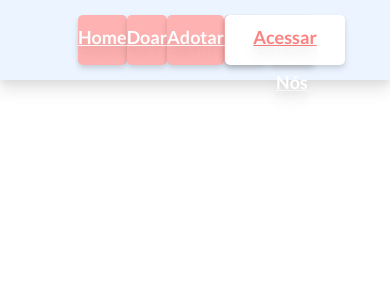
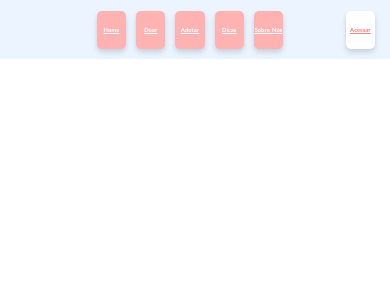
Before and after one commit to AdotPet/AdotpetsNuxt, a Nuxt app: page / in a window 390 px wide. Shown: the top 300 px of the page. Built offline with nearby package versions, Linux system fonts and the light colour scheme.

Commit message:
style(component navbar): make navbar more responsive
changed the CSS to make NavBar more responsive to monitors with low resolution

```diff
--- a/components/Navbar.vue
+++ b/components/Navbar.vue
@@ -6,9 +6,7 @@
       <NavbarButton text="Adotar" />
       <NavbarButton text="Dicas" />
       <NavbarButton text="Sobre Nós" />
-    </div>
-    <div class="access-button">
-      <NavbarButton text="Acessar" $style="-access" />
+      <NavbarButton text="Acessar" $style="-login" />
     </div>
   </div>
 </template>
@@ -26,29 +24,27 @@ export default {
 <style scoped>
 .navbar-container {
   width: 100vw;
-  height: 80px;
+  height: 7vh;
   background-color: #ebf4ff;
-  box-shadow: 0px 4px 6px rgba(0, 0, 0, 0.05), 0px 10px 15px rgba(0, 0, 0, 0.1);
 }
 
-.navbar-container > .buttons {
+.navbar-container .buttons {
+  /* background-color: #fff; */
+  height: 100%;
+  width: 70%;
   display: flex;
-  width: 60%;
-  justify-content: space-between;
   align-items: center;
+  justify-content: center;
   margin: auto;
 }
 
-.navbar-button {
-  width: 120px;
-  height: 50px;
-  line-height: 45px;
-  margin-top: 15px;
+.navbar-container .buttons .navbar-button {
+  margin-right: 10px;
 }
 
-.navbar-button.-access {
+.navbar-container .buttons .navbar-button.-login {
   position: absolute;
-  right: 45px;
-  top: 0;
+  right: 5px;
 }
+
 </style>
--- a/objects/NavbarButton.vue
+++ b/objects/NavbarButton.vue
@@ -25,16 +25,32 @@ export default {
     color: #fff;
     font-family: var(--button-font);
     font-weight: bold;
-    text-align: center;
     border-radius: 5px;
     box-shadow: 0px 4px 6px rgba(0, 0, 0, 0.1), 0px 2px 4px rgba(0, 0, 0, 0.06);
-    font-size: 18px;
-    text-shadow: 0px 4px 6px rgba(0, 0, 0, 0.05), 0px 10px 15px rgba(0, 0, 0, 0.1);
+    font-size: 1.5vw;
+    text-align: center;
+    cursor: pointer;
+
+    display: flex;
+    align-items: center;
+    justify-content: center;
+    width: 7.5vw;
+    height: 4.5vh;
+
+    transition: background-color 1s;
   }
 
-  .navbar-button.-access {
+  .navbar-button:hover {
+    background-color: #fc8181;
+  }
+
+  .navbar-button.-login {
     background-color: #fff;
-    color: var(--button-access);
+    color: var(--button-login);
+  }
+
+  .navbar-button.-login:hover {
+    background-color: #f2f2f2;
   }
 
 </style>
--- a/pages/index.vue
+++ b/pages/index.vue
@@ -22,7 +22,7 @@ export default {
 
 :root {
   --button-background: #feb2b2;
-  --button-access: #fc8181;
+  --button-login: #fc8181;
   --button-font: 'Lato', sans-serif;
 }
 </style>
```
